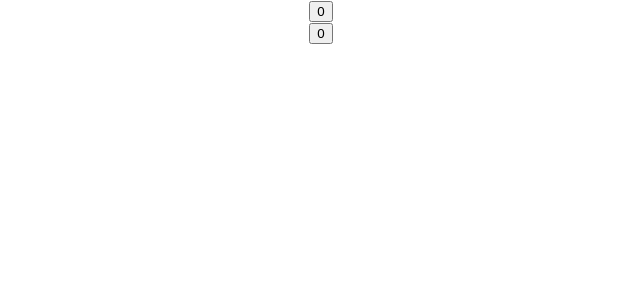
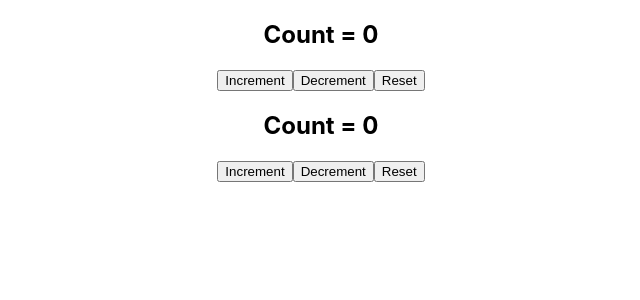
Before and after one commit to glennpck/reactPractise, a React (Create React App) app in the folder reacthook/: page / in a window 1280 px wide. Shown: the top 300 px of the page, without its empty margins (319-959 px from the left). Built offline with nearby package versions, Linux system fonts and the light colour scheme.

Commit message:
custom hook for counting

```diff
--- a/reacthook/src/App.js
+++ b/reacthook/src/App.js
@@ -25,6 +25,8 @@
 import HookTimer from './components/HookTimer';
 import DocTitleOne from './components/DocTitleOne';
 import DocTitleTwo from './components/DocTitleTwo';
+import SpecialCounter from './components/SpecialCounter';
+import SpecialCounter2 from './components/SpecialCounter2';
 
 export const UserContext = React.createContext()
 export const ChannelContext = React.createContext()
@@ -50,8 +52,10 @@
   return (
     // <CountContext.Provider value={{countState: count, countDispatch: dispatch}}>
     <div className="App">
-      <DocTitleTwo />
-      <DocTitleOne />
+      <SpecialCounter />
+      <SpecialCounter2 />
+      {/* <DocTitleTwo />
+      <DocTitleOne /> */}
       {/* <HookTimer /> */}
       {/* <ClassTimer /> */}
       {/* <FocusInput /> */}
--- /dev/null
+++ b/reacthook/src/components/SpecialCounter.js
@@ -0,0 +1,17 @@
+import React , {useState, useEffect} from 'react'
+import useCounter from '../hooks/useCounter'
+
+function SpecialCounter() {
+    const [count, increment, decrement, reset] = useCounter(0, 10)
+
+  return (
+    <div>
+      <h2>Count = {count}</h2>
+      <button onClick={increment}>Increment</button>
+      <button onClick={decrement}>Decrement</button>
+      <button onClick={reset}>Reset</button>
+    </div>
+  )
+}
+
+export default SpecialCounter
--- /dev/null
+++ b/reacthook/src/components/SpecialCounter2.js
@@ -0,0 +1,17 @@
+import React , {useState, useEffect} from 'react'
+import useCounter from '../hooks/useCounter'
+
+function SpecialCounter2() {
+    const [count, increment, decrement, reset] = useCounter(0, 5)
+
+  return (
+    <div>
+      <h2>Count = {count}</h2>
+      <button onClick={increment}>Increment</button>
+      <button onClick={decrement}>Decrement</button>
+      <button onClick={reset}>Reset</button>
+    </div>
+  )
+}
+
+export default SpecialCounter2
--- /dev/null
+++ b/reacthook/src/hooks/useCounter.js
@@ -0,0 +1,19 @@
+import {useState} from 'react'
+
+function useCounter(initialCount = 0, value) {
+    const [count, setCount] = useState(initialCount)
+    const increment = () => {
+        setCount(prevCount => prevCount + value)
+    }
+
+    const decrement = () => {
+        setCount(prevCount => prevCount - value)
+    }
+
+    const reset = () => {
+        setCount(initialCount)
+    }
+    return [count, increment, decrement, reset]
+}
+
+export default useCounter
```
